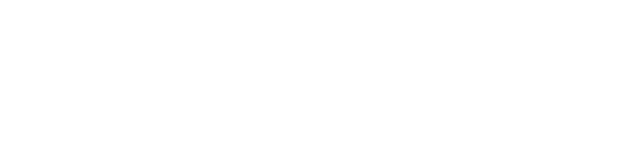
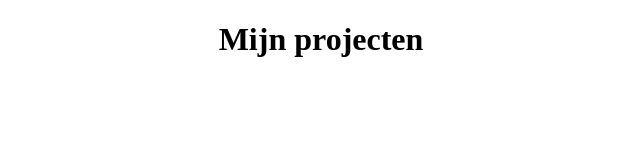
Before and after one commit to Henriquedrost/Portfolio-Henrique1, a plain HTML site: page projecten.html in a window 1280 px wide. Shown: the whole page, without its empty margins (319-959 px from the left). Drawn offline with Linux system fonts and the light colour scheme.

Commit message:
update 1

```diff
--- a/projecten.css
+++ b/projecten.css
@@ -0,0 +1,3 @@
+.projecten{
+    text-align: center;
+}
--- a/projecten.html
+++ b/projecten.html
@@ -7,6 +7,8 @@
     <title>Document</title>
 </head>
 <body>
-
+    <div class="projecten">
+        <h1>Mijn projecten</h1>
+    </div>
 </body>
 </html>
```
